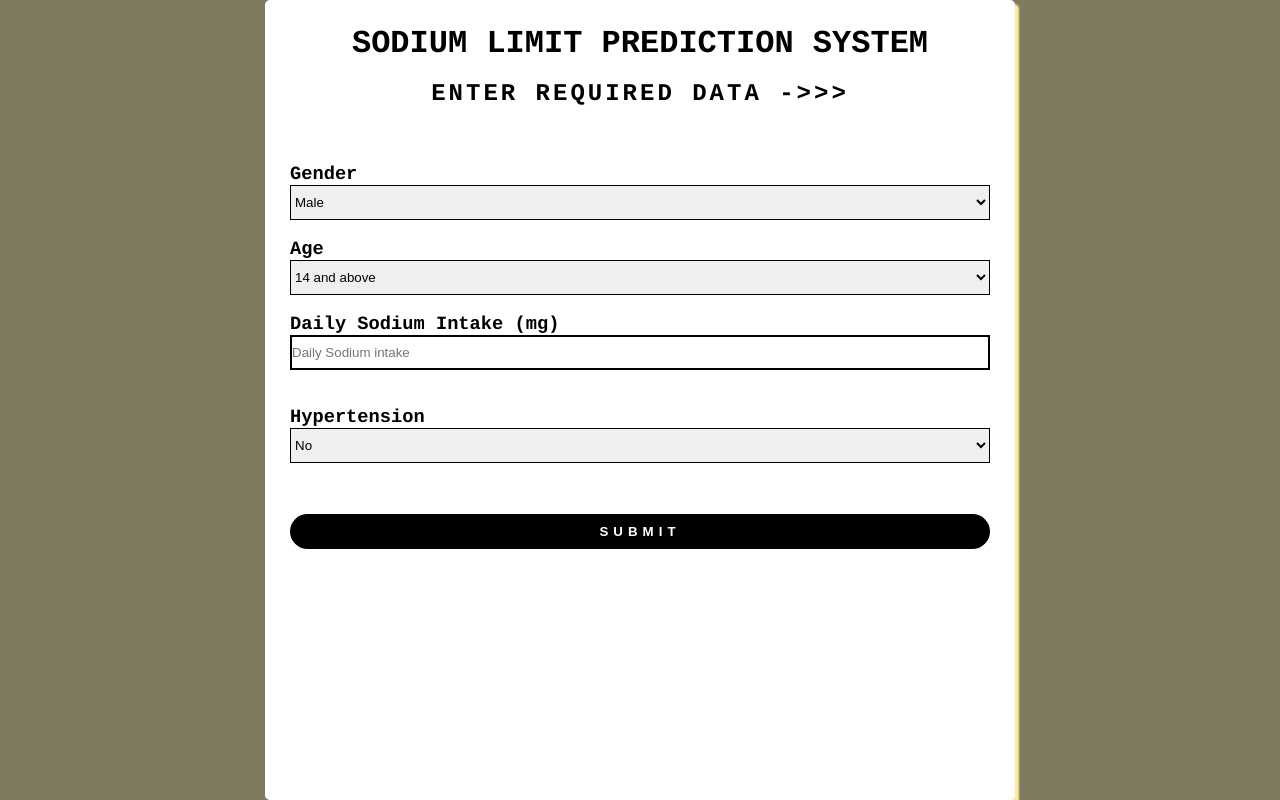
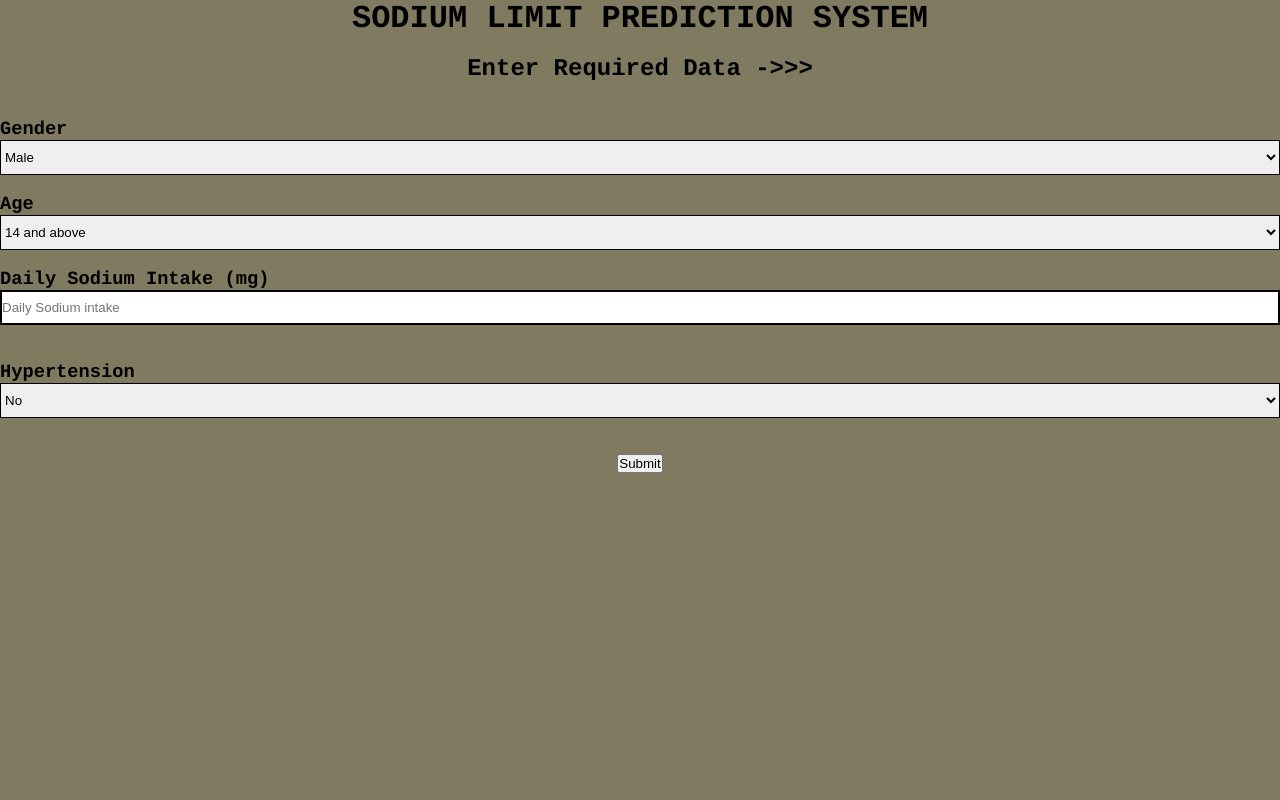
Before and after one commit to gmd1609/Sodium-Prediction-Heroku, a Flask app: page / in a window 1280 px wide. Run offline with Flask 2, Linux system fonts and the light colour scheme; parts of the project's set-up code (start-up, migrations or seed data) failed here and were passed over.

Commit message:
Update index.html

```diff
--- a/templates/index.html
+++ b/templates/index.html
@@ -8,7 +8,7 @@
 </head>
 
 <body>
-<div class="wrapper">
+
     <h1 style="color: black;font-family: courier;">SODIUM LIMIT PREDICTION SYSTEM</h1>
         <form action="{{ url_for('predict')}}" method="post" >
                 <br>
@@ -62,7 +62,6 @@
             </div>
 
         </form>
-</div>
 
 
 
@@ -80,7 +79,6 @@
     height: 100%;
 	width: 100%;
 	background-color: #00B2EE ;
-	/*background-image: linear-gradient(rgba(0,0,0,0.4),rgba(0,0,0,0.4)),"{{ user_image }}"; */
 	background-position: center;
 	background-size: cover;
 	position: absolute;
```
